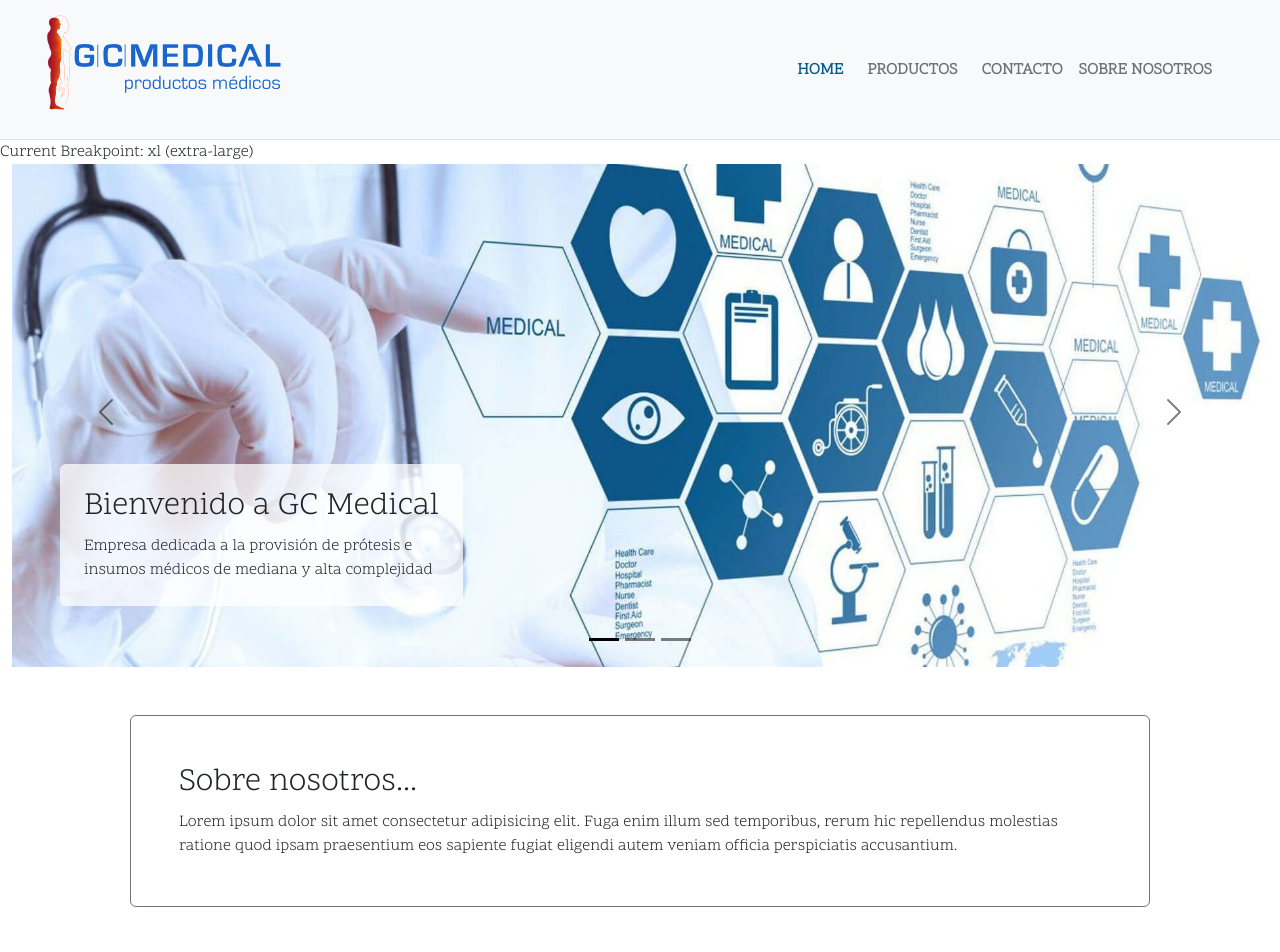
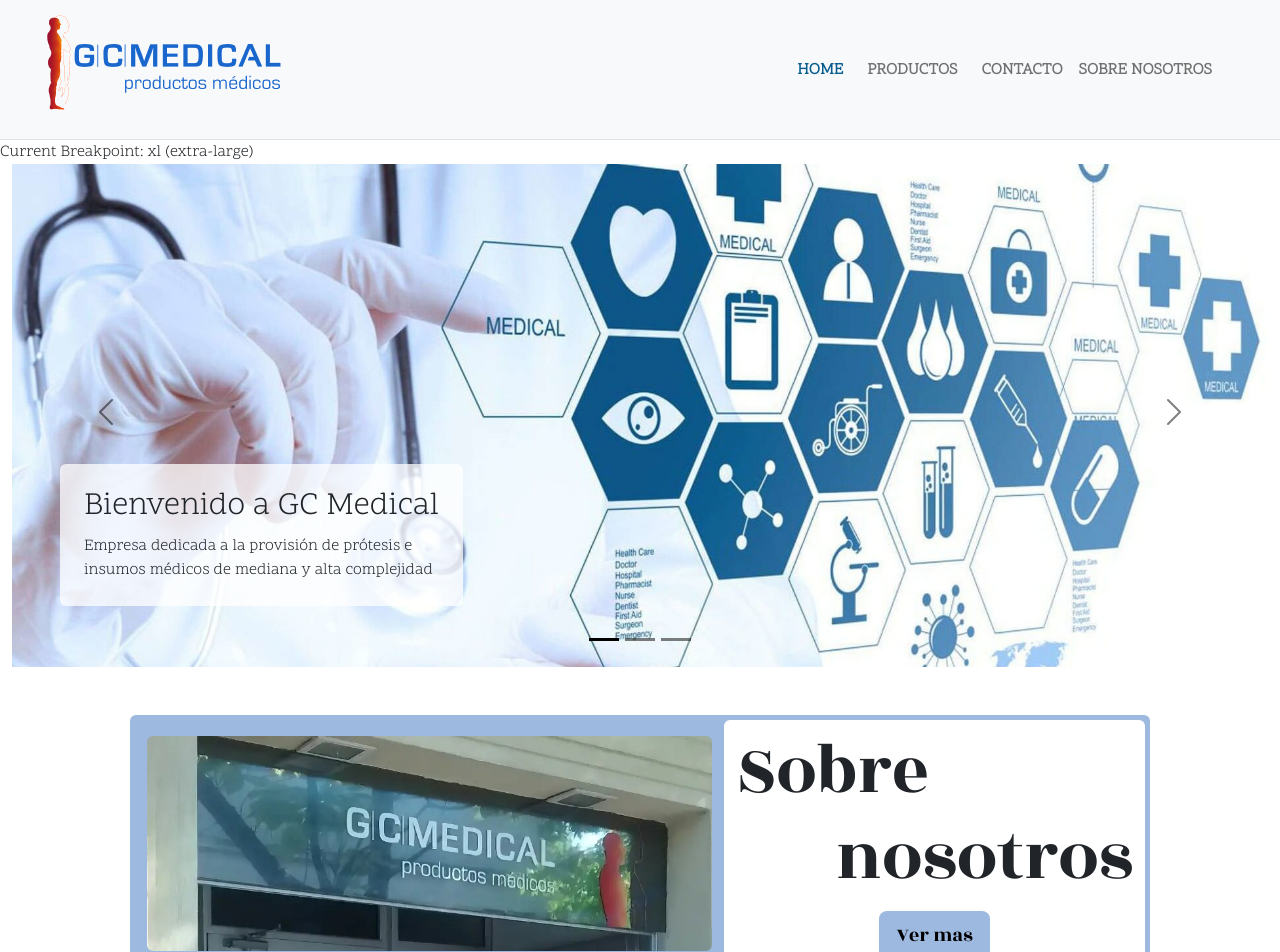
Before and after one commit to florencianionquepan/gc-medical, a React (Vite) app: page / in a window 1280 px wide. Shown: the top 952 px of the page. Built offline with nearby package versions, Linux system fonts and the light colour scheme.

Commit message:
Update AboutSection.jsx

```diff
--- a/src/home/AboutSection.jsx
+++ b/src/home/AboutSection.jsx
@@ -1,14 +1,16 @@
-import React from 'react'
+import { Link } from 'react-router-dom'
 
 export const AboutSection = () => {
   return (
-    <div className='m-5 p-5 border border-secondary rounded'>
-            <h2> Sobre nosotros...</h2>
-            <div className='row'>
-                <div className='col-12'>
-                Lorem ipsum dolor sit amet consectetur adipisicing elit. Fuga enim illum sed temporibus, rerum hic repellendus molestias ratione quod ipsam praesentium eos sapiente fugiat eligendi autem veniam officia perspiciatis accusantium.
-                </div>
-            </div>
-        </div>
+    <div className='row align-items-center m-5 border border-gris border-5 rounded rozha-one bg-gris'>
+      <div className='col-12 col-md-7 text-center my-3 my-md-0'>
+        <img className='img-fluid rounded' src={'/img/nosotros.webp'}/>
+      </div>
+      <div className='col-12 col-md-5 display-6 text-center py-2 bg-body rounded'>
+        <h1 className="display-2 text-md-start mb-0"> Sobre </h1>
+        <h1 className="display-2 text-md-end mt-0"> nosotros </h1>
+        <Link className="btn btn-gris btn-lg" to='/nosotros'>Ver mas</Link>
+      </div>
+    </div>
   )
 }
```
